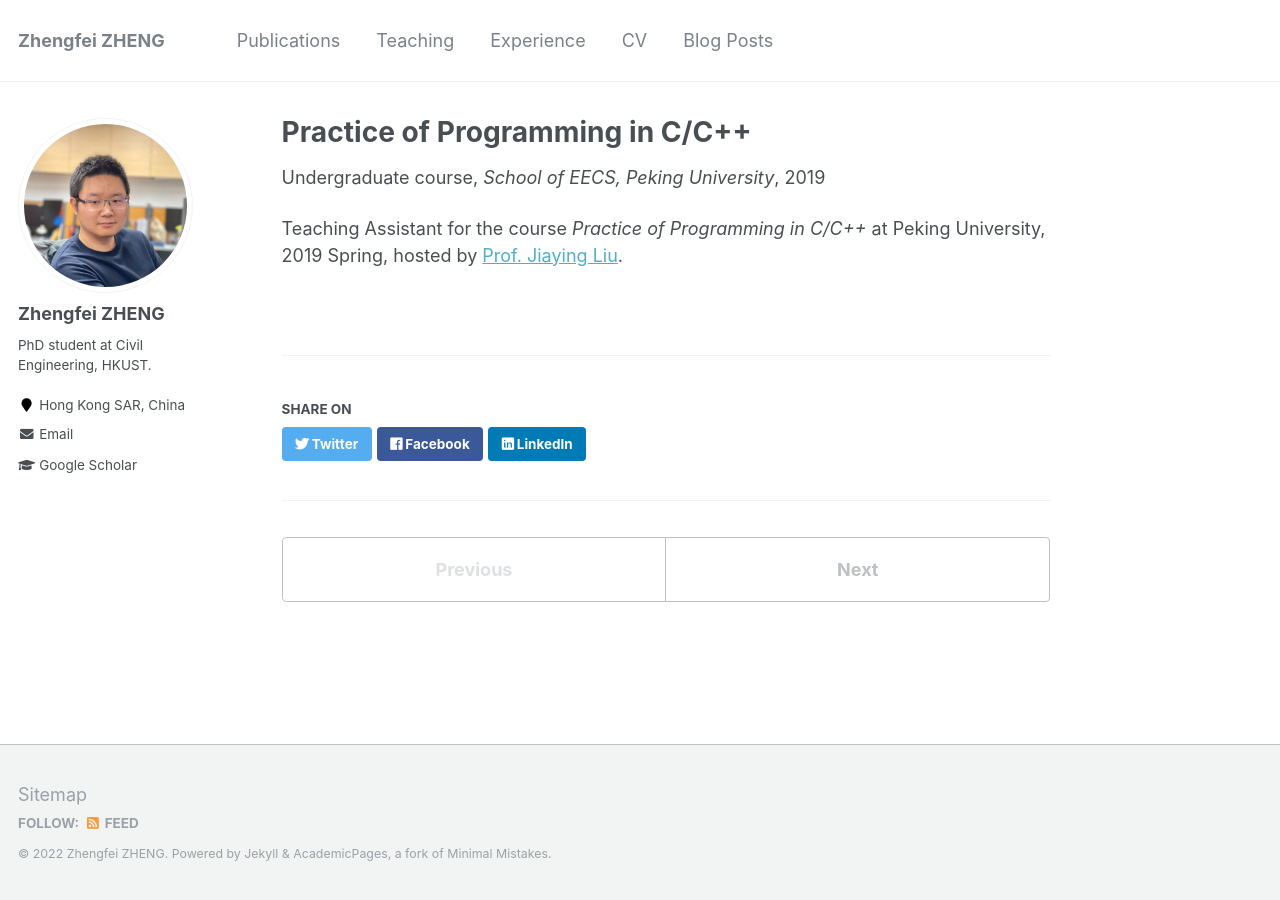
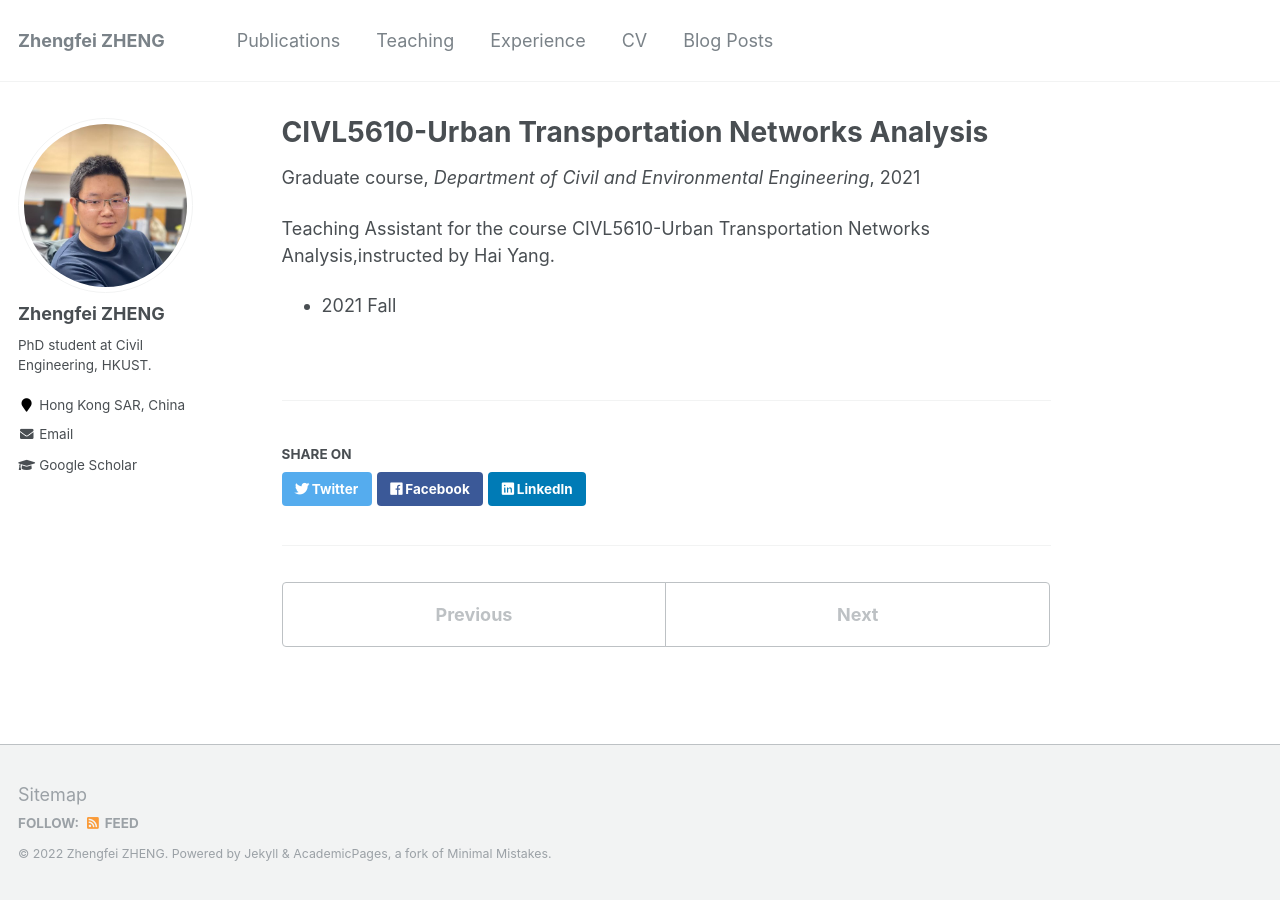
Before and after one commit to zf-z/zf-z.github.io, a Jekyll site: the page built from _teaching/2019SpProgramming_in_C++.md, in a window 1280 px wide. Built offline with Jekyll 4.4.1, drawn with Linux system fonts in a browser that asks for light colours.

Commit message:
Update 2019SpProgramming_in_C++.md

```diff
--- a/_teaching/2019SpProgramming_in_C++.md
+++ b/_teaching/2019SpProgramming_in_C++.md
@@ -1,11 +1,12 @@
 ---
-title: "Practice of Programming in C/C++"
+title: "CIVL5610-Urban Transportation Networks Analysis"
 collection: teaching
-type: "Undergraduate course"
+type: "Graduate course"
 permalink: /teaching/2019SpPKU
-venue: "School of EECS, Peking University"
-date: 2019-03-01
-location: "Beijing, China"
+venue: "Department of Civil and Environmental Engineering"
+date: 2021-09-01
+location: "Hong Kong, China"
 ---
 
-Teaching Assistant for the course *Practice of Programming in C/C++* at Peking University, 2019 Spring, hosted by [Prof. Jiaying Liu](http://39.96.165.147/people/liujiaying.html).
+Teaching Assistant for the course CIVL5610-Urban Transportation Networks Analysis,instructed by Hai Yang.
+- 2021 Fall
```
